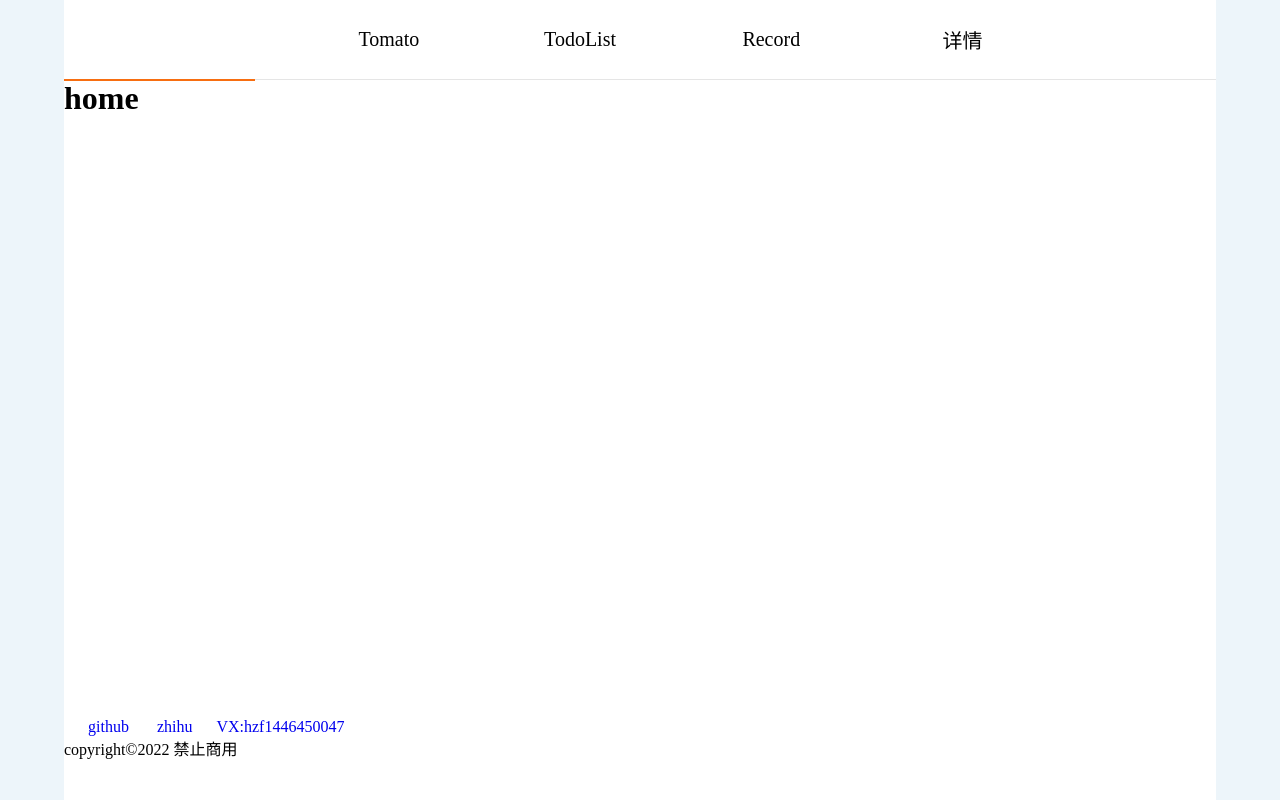
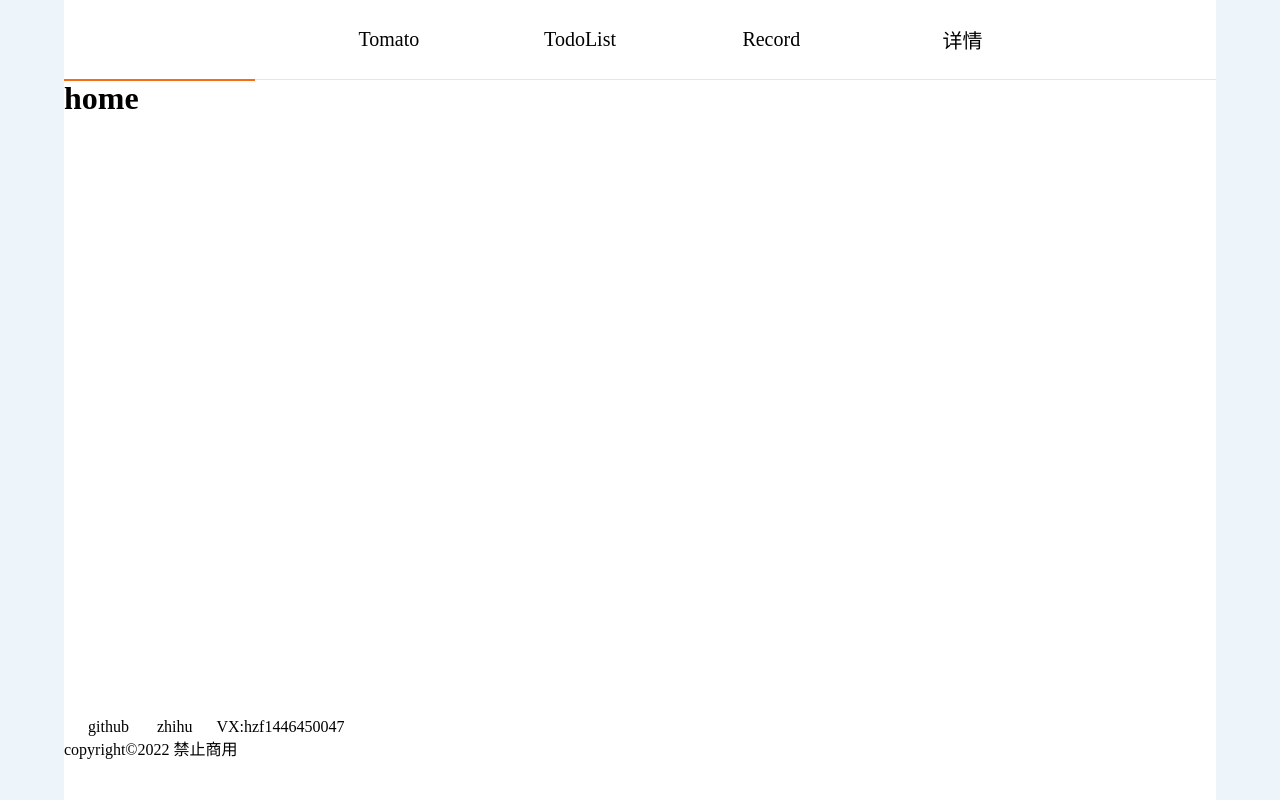
Before and after one commit to 1446450047/Tomato-ToDo, a React (Create React App) app: page / in a window 1280 px wide. Built offline with nearby package versions, Linux system fonts and the light colour scheme.

Commit message:
修改a标签的默认文字颜色

```diff
--- a/src/global.css
+++ b/src/global.css
@@ -12,6 +12,7 @@
 }
 a{
     text-decoration: none;
+    color: inherit;
 
 }
 #root{
```
